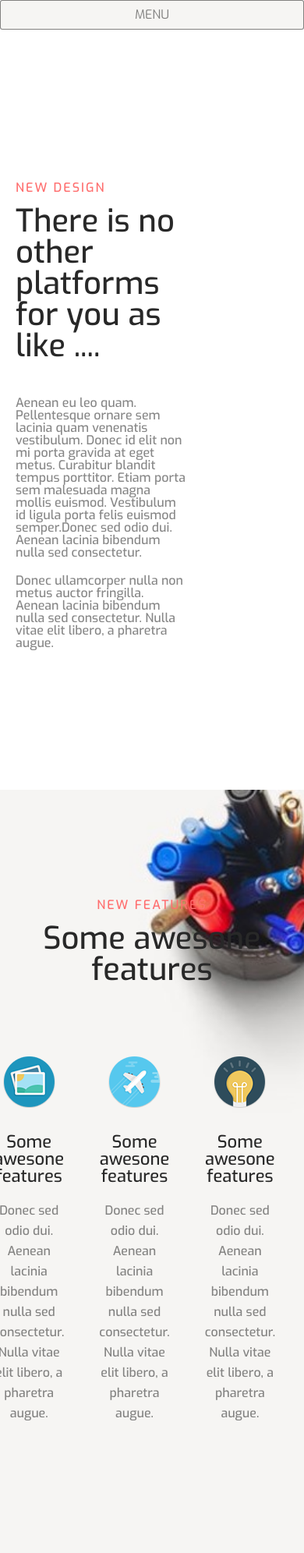
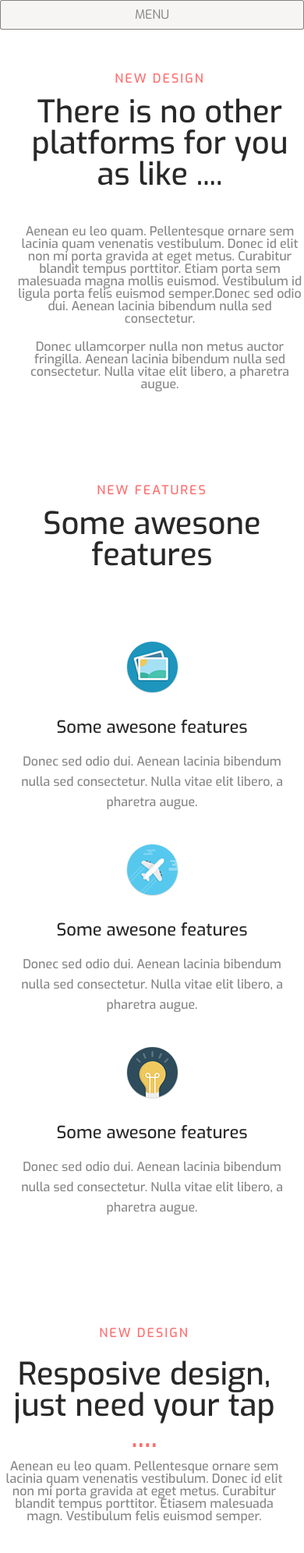
Before and after one commit to SadBamsi/Corporate, a plain HTML site: page index.html in a window 390 px wide. Shown: the top 1992 px of the page at 78% size. Drawn offline with Linux system fonts and the light colour scheme.

Commit message:
mobile add

```diff
--- a/css/style.css
+++ b/css/style.css
@@ -545,9 +545,6 @@ body {
 	.main-menu {
 		height: 100vh;
 	}
-	.main-menu-item {
-		display: block;
-	}
 	.main-menu-link {
 		color:rgba(40, 40, 40, 0.56);
 		text-decoration: none;
@@ -582,9 +579,8 @@ body {
 		background-color: #f6f5f3;
 		margin-bottom: 5px;
 	}
-	.main-menu-item:hover>.mobile-menu-item {
+	.main-menu-link:hover>.mobile-menu-item {
 		display: block;
-	}
 	}
 	.header {
 		display: none;
@@ -592,8 +588,42 @@ body {
 	.platforms-img-block {
 		display: none;
 	}
+	.platforms-text-block {
+		padding: 50px 0;
+		text-align: center;
+		margin: 0 auto;
+	}
+	.features {
+		background: none;
+		padding: 50px 0;
+	}
+	.features-block-area {
+		-webkit-flex-direction: column;
+		-moz-flex-direction: column;
+		-ms-flex-direction: column;
+		-o-flex-direction: column;
+		flex-direction: column;
+		-ms-align-items: center;
+		align-items: center;
+	}
+	.features-block {
+		margin: 0 auto;
+		margin-bottom: 40px;
+	}
 	.resposive-img {
 		display: none;
+	}
+	.resposive-text-block {
+		padding-top: 50px;
+		text-align: center;
+		margin-bottom: 50px;
+	}
+	.resposive-title {
+		margin: 0 auto;
+		margin-bottom: 10px;
+	}
+	.resposive-text {
+		margin: 0 auto;
 	}
 	.browser-picture {
 		display: none;
@@ -607,12 +637,26 @@ body {
 		-ms-flex-direction: column;
 		-o-flex-direction: column;
 		flex-direction: column;
+		margin-bottom: 0;
 	}
 	.feedback-block-cart {
 		margin: 0 auto;
+		margin-bottom: 20px;
+	}
+	.feedback-block-cart:last-child {
+		margin-bottom: 0;
+	}
+	.partners {
+		padding: 50px 0;
+
 	}
 }
-@media screen (min-width: 1400px) {
+@media screen and (min-width: 601px) and (max-width: 1000px){
+	.mobile-menu {
+		display: none;
+	}
+}
+@media screen and (min-width: 1400px) {
 	.header-video-wrap {
 		top: 20%;
 	}
```
